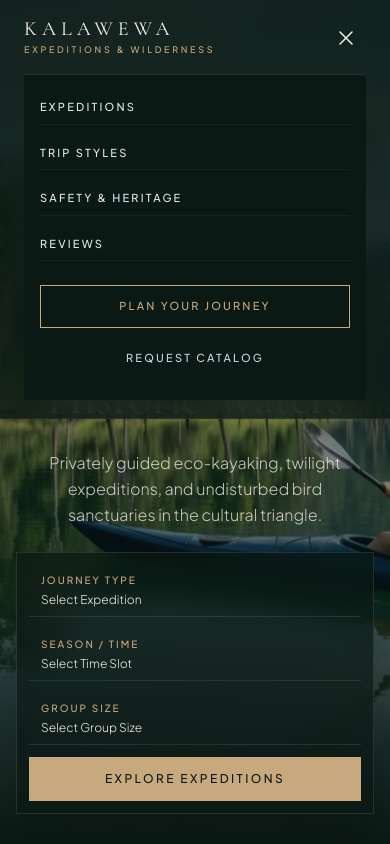
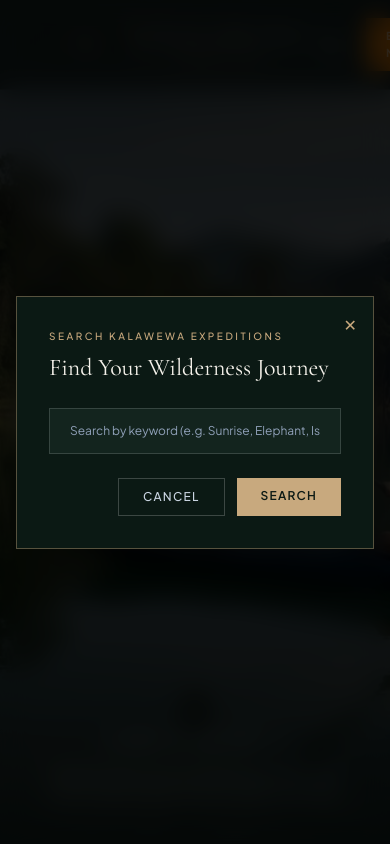
Before and after one commit to KasunLakma/kayaking-kalawewa, a Next.js app: page / in a window 390 px wide. Both pictures are taken after a click on the button "Search Expeditions". Shown: the top 844 px of the page. Built offline with nearby package versions, Linux system fonts and the light colour scheme.

Commit message:
feat: implement responsive Header and time-aware dynamic Hero components

```diff
--- a/components/Header.tsx
+++ b/components/Header.tsx
@@ -3,162 +3,157 @@
 import React, { useState } from 'react';
 
 export default function Header() {
-  const [mobileMenuOpen, setMobileMenuOpen] = useState(false);
-  const [infoModalOpen, setInfoModalOpen] = useState(false);
+  const [menuDrawerOpen, setMenuDrawerOpen] = useState(false);
+  const [searchModalOpen, setSearchModalOpen] = useState(false);
 
   return (
     <>
-      {/* Ultra-clean transparent/blur glass navigation pinned to top */}
-      <header className="fixed top-0 inset-x-0 z-50 bg-[#0B1914]/80 backdrop-blur-md border-b border-white/5 px-6 sm:px-10 lg:px-16 py-4.5 transition-all duration-300">
+      {/* Top Header Pinned to Top */}
+      <header className="fixed top-0 inset-x-0 z-50 bg-[#0B1914]/70 backdrop-blur-md border-b border-white/10 px-6 sm:px-10 lg:px-16 py-4.5 transition-all duration-300">
         <div className="max-w-7xl mx-auto flex items-center justify-between">
 
-          {/* Monogram / Minimalist Serif Logo */}
-          <a href="#" className="flex flex-col group">
-            <span className="font-serif text-xl sm:text-2xl font-light tracking-[0.25em] text-[#F4F1EA] group-hover:text-[#C8A97E] transition-colors leading-none">
+          {/* Left: Rounded Hamburger Menu button ("☰ MENU") */}
+          <button
+            onClick={() => setMenuDrawerOpen(!menuDrawerOpen)}
+            className="px-4 py-2 rounded-full border border-white/30 hover:border-white text-white text-xs font-medium uppercase tracking-[0.2em] transition-all flex items-center gap-2.5 cursor-pointer bg-black/20 backdrop-blur-sm"
+            aria-label="Toggle Menu"
+          >
+            <span className="text-sm">☰</span>
+            <span>MENU</span>
+          </button>
+
+          {/* Center: Minimalist Logo with organic wave icon and clean uppercase serif text */}
+          <a href="#" className="flex flex-col items-center group">
+            <div className="flex items-center gap-2">
+              <svg className="w-5 h-5 text-[#C8A97E] group-hover:scale-110 transition-transform" viewBox="0 0 24 24" fill="none" stroke="currentColor" strokeWidth="1.5">
+                <path strokeLinecap="round" strokeLinejoin="round" d="M2.25 15a4.5 4.5 0 004.5 4.5H18a3.75 3.75 0 001.332-7.257 3 3 0 00-3.758-3.848 5.25 5.25 0 00-10.233 2.33A4.502 4.502 0 002.25 15z" />
+              </svg>
+              <span className="font-serif text-xl sm:text-2xl font-light tracking-[0.3em] text-[#F4F1EA] group-hover:text-[#C8A97E] transition-colors leading-none uppercase">
                 KALAWEWA
               </span>
-            <span className="text-[9px] font-medium tracking-[0.3em] text-[#C8A97E] uppercase mt-1">
-              EXPEDITIONS &amp; WILDERNESS
+            </div>
+            <span className="text-[9px] font-medium tracking-[0.35em] text-[#C8A97E] uppercase mt-1">
+              EXPEDITIONS
             </span>
           </a>
 
-          {/* Desktop Navigation Links */}
-          <nav className="hidden md:flex items-center gap-8 lg:gap-10 text-[11px] font-medium uppercase tracking-[0.2em] text-slate-200">
-            <a href="#featured-trips" className="hover:text-[#C8A97E] transition-colors py-1">
-              Expeditions
-            </a>
-            <a href="#why-kalawewa" className="hover:text-[#C8A97E] transition-colors py-1">
-              Trip Styles
-            </a>
-            <a href="#safety" className="hover:text-[#C8A97E] transition-colors py-1">
-              Safety &amp; Heritage
-            </a>
-            <a href="#testimonials" className="hover:text-[#C8A97E] transition-colors py-1">
-              Reviews
-            </a>
-          </nav>
+          {/* Right: Minimal Search icon + solid luxury amber button */}
+          <div className="flex items-center gap-4 sm:gap-5">
+            <button
+              onClick={() => setSearchModalOpen(true)}
+              className="p-2 text-white/80 hover:text-[#C8A97E] transition-colors cursor-pointer"
+              aria-label="Search Expeditions"
+              title="Search Expeditions"
+            >
+              <svg className="w-5 h-5" fill="none" stroke="currentColor" viewBox="0 0 24 24">
+                <path strokeLinecap="round" strokeLinejoin="round" strokeWidth="1.8" d="M21 21l-6-6m2-5a7 7 0 11-14 0 7 7 0 0114 0z" />
+              </svg>
+            </button>
 
-          {/* Right Action CTA */}
-          <div className="hidden md:flex items-center gap-5">
-            <button
-              onClick={() => setInfoModalOpen(true)}
-              className="text-[11px] font-medium text-slate-300 hover:text-[#C8A97E] uppercase tracking-[0.2em] transition-colors cursor-pointer"
-              title="Request Private Catalog"
-            >
-              Catalog
-            </button>
             <a
               href="#featured-trips"
-              className="px-5 py-2.5 rounded-none border border-[#C8A97E]/50 hover:border-[#C8A97E] text-[#F4F1EA] hover:text-[#C8A97E] text-[11px] font-medium uppercase tracking-[0.2em] transition-all duration-300 bg-transparent hover:bg-[#C8A97E]/10"
+              className="px-5 sm:px-6 py-2.5 bg-[#D97706] hover:bg-[#B45309] text-white text-[11px] font-bold uppercase tracking-[0.2em] transition-all duration-300 shadow-md cursor-pointer rounded-none"
             >
-              PLAN YOUR JOURNEY
+              ENQUIRE NOW
             </a>
           </div>
+        </div>
+      </header>
 
-          {/* Mobile Hamburger Button */}
+      {/* Fullscreen Overlay Menu Drawer */}
+      {menuDrawerOpen && (
+        <div className="fixed inset-0 z-50 bg-[#0B1914]/95 backdrop-blur-2xl flex flex-col justify-between p-8 sm:p-16 text-[#F4F1EA]">
+          <div className="flex items-center justify-between max-w-7xl mx-auto w-full">
+            <div className="text-xs font-mono text-[#C8A97E] tracking-widest">
+              8.0264° N, 80.5284° E • KALWEWA
+            </div>
             <button
-            onClick={() => setMobileMenuOpen(!mobileMenuOpen)}
-            className="md:hidden p-2 text-[#F4F1EA] hover:text-[#C8A97E] transition-colors focus:outline-none"
-            aria-label="Toggle Menu"
+              onClick={() => setMenuDrawerOpen(false)}
+              className="px-4 py-2 rounded-full border border-white/30 text-xs font-medium uppercase tracking-[0.2em] hover:border-[#C8A97E] text-[#C8A97E] transition-colors"
             >
-            <svg className="w-6 h-6" fill="none" stroke="currentColor" viewBox="0 0 24 24">
-              {mobileMenuOpen ? (
-                <path strokeLinecap="round" strokeLinejoin="round" strokeWidth="1.5" d="M6 18L18 6M6 6l12 12" />
-              ) : (
-                <path strokeLinecap="round" strokeLinejoin="round" strokeWidth="1.5" d="M4 6h16M4 12h16M4 18h16" />
-              )}
-            </svg>
+              CLOSE ✕
             </button>
           </div>
 
-        {/* Mobile Dropdown Menu */}
-        {mobileMenuOpen && (
-          <div className="md:hidden mt-4 pt-4 pb-6 border-t border-white/10 bg-[#0B1914] px-4 space-y-4">
-            <nav className="flex flex-col space-y-3 text-[11px] font-medium uppercase tracking-[0.2em] text-slate-200">
+          <div className="max-w-7xl mx-auto w-full my-auto py-12">
+            <nav className="flex flex-col space-y-6 sm:space-y-8 text-center sm:text-left">
               <a
                 href="#featured-trips"
-                onClick={() => setMobileMenuOpen(false)}
-                className="hover:text-[#C8A97E] py-2 border-b border-white/5"
+                onClick={() => setMenuDrawerOpen(false)}
+                className="font-serif text-4xl sm:text-6xl text-[#F4F1EA] hover:text-[#C8A97E] transition-colors tracking-wide"
               >
-                Expeditions
+                01. Signature Expeditions
               </a>
               <a
                 href="#why-kalawewa"
-                onClick={() => setMobileMenuOpen(false)}
-                className="hover:text-[#C8A97E] py-2 border-b border-white/5"
+                onClick={() => setMenuDrawerOpen(false)}
+                className="font-serif text-4xl sm:text-6xl text-[#F4F1EA] hover:text-[#C8A97E] transition-colors tracking-wide"
               >
-                Trip Styles
+                02. Heritage &amp; Wildlife
               </a>
               <a
                 href="#safety"
-                onClick={() => setMobileMenuOpen(false)}
-                className="hover:text-[#C8A97E] py-2 border-b border-white/5"
+                onClick={() => setMenuDrawerOpen(false)}
+                className="font-serif text-4xl sm:text-6xl text-[#F4F1EA] hover:text-[#C8A97E] transition-colors tracking-wide"
               >
-                Safety &amp; Heritage
+                03. Safety &amp; Eco Charter
               </a>
               <a
                 href="#testimonials"
-                onClick={() => setMobileMenuOpen(false)}
-                className="hover:text-[#C8A97E] py-2 border-b border-white/5"
+                onClick={() => setMenuDrawerOpen(false)}
+                className="font-serif text-4xl sm:text-6xl text-[#F4F1EA] hover:text-[#C8A97E] transition-colors tracking-wide"
               >
-                Reviews
+                04. Guest Reviews
               </a>
             </nav>
-            <div className="pt-2 flex flex-col gap-3">
-              <a
-                href="#featured-trips"
-                onClick={() => setMobileMenuOpen(false)}
-                className="w-full text-center py-3 border border-[#C8A97E] text-[#C8A97E] text-[11px] font-medium uppercase tracking-[0.2em]"
-              >
-                PLAN YOUR JOURNEY
-              </a>
-              <button
-                onClick={() => {
-                  setMobileMenuOpen(false);
-                  setInfoModalOpen(true);
-                }}
-                className="w-full text-center py-2.5 text-[11px] font-medium uppercase tracking-[0.2em] text-slate-300 hover:text-[#C8A97E]"
-              >
-                Request Catalog
-              </button>
+          </div>
+
+          <div className="max-w-7xl mx-auto w-full flex flex-col sm:flex-row items-center justify-between text-xs text-slate-400 font-light border-t border-white/10 pt-6">
+            <span>© Kayaking Kalawewa Luxury Eco-Resort &amp; Expeditions</span>
+            <div className="flex items-center gap-6 mt-4 sm:mt-0">
+              <span className="text-[#C8A97E]">WhatsApp: +94 77 123 4567</span>
+              <span>expeditions@kalawewakayak.lk</span>
+            </div>
           </div>
         </div>
       )}
-      </header>
 
-      {/* Quick Info Modal */}
-      {infoModalOpen && (
+      {/* Quick Search Modal */}
+      {searchModalOpen && (
         <div className="fixed inset-0 z-50 flex items-center justify-center p-4 bg-black/80 backdrop-blur-md">
-          <div className="bg-[#0B1914] border border-[#C8A97E]/40 p-6 sm:p-10 max-w-md w-full shadow-2xl relative text-[#F4F1EA]">
+          <div className="bg-[#0B1914] border border-[#C8A97E]/40 p-8 max-w-lg w-full shadow-2xl relative text-[#F4F1EA]">
             <button
-              onClick={() => setInfoModalOpen(false)}
+              onClick={() => setSearchModalOpen(false)}
               className="absolute top-4 right-4 text-[#C8A97E] hover:text-white transition-colors"
             >
               ✕
             </button>
             <div className="text-[10px] font-medium uppercase tracking-[0.25em] text-[#C8A97E] mb-2">
-              KALAWEWA LUXURY CATALOG
+              SEARCH KALAWEWA EXPEDITIONS
             </div>
-            <h3 className="text-2xl font-normal text-[#F4F1EA] mb-4 font-serif">Request Trip Details &amp; Itinerary</h3>
-            <p className="text-xs text-[#F4F1EA]/80 leading-relaxed mb-6 font-light">
-              Have questions regarding seasonal elephant gatherings, water level forecasts, or private charter bookings? Speak directly with our lead naturalist in Kalawewa.
-            </p>
-            <div className="space-y-3 text-xs text-slate-200 mb-6">
-              <div className="p-3.5 bg-[#13241E] border border-[#C8A97E]/20 flex items-center justify-between">
-                <span>Phone / WhatsApp:</span>
-                <span className="font-semibold text-[#C8A97E]">+94 77 123 4567</span>
-              </div>
-              <div className="p-3.5 bg-[#13241E] border border-[#C8A97E]/20 flex items-center justify-between">
-                <span>Email Support:</span>
-                <span className="font-semibold text-[#C8A97E]">expeditions@kalawewakayak.lk</span>
+            <h3 className="text-2xl font-normal text-[#F4F1EA] mb-6 font-serif">Find Your Wilderness Journey</h3>
+            <div className="space-y-4">
+              <input
+                type="text"
+                placeholder="Search by keyword (e.g. Sunrise, Elephant, Island)..."
+                className="w-full px-5 py-3.5 bg-[#13241E] border border-white/15 text-xs text-[#F4F1EA] placeholder-slate-400 focus:outline-none focus:border-[#C8A97E]"
+              />
+              <div className="pt-2 flex justify-end gap-3">
+                <button
+                  onClick={() => setSearchModalOpen(false)}
+                  className="px-6 py-2.5 border border-white/20 text-xs font-medium uppercase tracking-widest text-slate-300 hover:text-white"
+                >
+                  Cancel
+                </button>
+                <a
+                  href="#featured-trips"
+                  onClick={() => setSearchModalOpen(false)}
+                  className="px-6 py-2.5 bg-[#C8A97E] text-[#0B1914] text-xs font-semibold uppercase tracking-widest hover:bg-[#b5966c]"
+                >
+                  Search
+                </a>
               </div>
             </div>
-            <button
-              onClick={() => setInfoModalOpen(false)}
-              className="w-full py-3 bg-[#C8A97E] text-[#0B1914] font-medium text-xs uppercase tracking-[0.2em] hover:bg-[#b5966c] transition-colors"
-            >
-              Close Window
-            </button>
           </div>
         </div>
       )}
--- a/components/Hero.tsx
+++ b/components/Hero.tsx
@@ -3,10 +3,8 @@
 import React, { useState, useEffect } from 'react';
 
 export default function Hero() {
+  const [isPlaying, setIsPlaying] = useState<boolean>(true);
   const [isNightMode, setIsNightMode] = useState<boolean>(false);
-  const [selectedStyle, setSelectedStyle] = useState<string>('');
-  const [selectedTime, setSelectedTime] = useState<string>('');
-  const [selectedGuests, setSelectedGuests] = useState<string>('');
   const [imgSrc, setImgSrc] = useState<string>('/images/hero-day.jpg');
 
   // Auto-detect local time on client side (6 AM - 6 PM = Day, 6 PM - 6 AM = Night)
@@ -25,17 +23,10 @@
     }
   }, [isNightMode]);
 
-  const handleSearch = (e: React.FormEvent) => {
-    e.preventDefault();
-    const tripsSection = document.getElementById('featured-trips');
-    if (tripsSection) {
-      tripsSection.scrollIntoView({ behavior: 'smooth' });
-    }
-  };
+  return (
+    <section className="relative w-full h-screen min-h-[700px] flex flex-col justify-between overflow-hidden bg-[#0B1914] text-white">
 
-  return (
-    <section className="relative w-full h-screen min-h-[720px] pt-28 pb-6 flex flex-col justify-between overflow-hidden bg-[#0B1914] text-[#F4F1EA]">
-      {/* Full-bleed 100vh height background with slow zoom transition */}
+      {/* Fullscreen 100vh Edge-to-Edge Cinematic Background */}
       <div className="absolute inset-0 z-0 overflow-hidden">
         <img
           src={imgSrc}
@@ -47,117 +38,80 @@
             );
           }}
           alt="Kalawewa Ancient Lake Kayaking Expedition"
-          className="w-full h-full object-cover object-center animate-slow-zoom transition-all duration-1000"
+          className={`w-full h-full object-cover object-center transition-all duration-1000 ${
+            isPlaying ? 'animate-slow-zoom' : 'scale-105'
+          }`}
         />
 
-        {/* Dark Vignette Gradient Overlays */}
+        {/* Soft Vignette Overlay */}
         <div
           className={`absolute inset-0 transition-colors duration-1000 ${
             isNightMode
-              ? 'bg-gradient-to-b from-[#0B1914]/85 via-[#0B1914]/60 to-[#0B1914]'
-              : 'bg-gradient-to-b from-[#0B1914]/75 via-[#0B1914]/40 to-[#0B1914]'
+              ? 'bg-gradient-to-b from-[#0B1914]/85 via-black/40 to-[#0B1914]/90'
+              : 'bg-gradient-to-b from-[#0B1914]/70 via-black/30 to-[#0B1914]/85'
           }`}
         />
       </div>
 
-      {/* Top Utility Bar: Dusk/Day Toggle */}
-      <div className="relative z-10 max-w-7xl mx-auto w-full px-6 pt-2 flex justify-end">
-        <button
-          onClick={() => setIsNightMode(!isNightMode)}
-          className="inline-flex items-center gap-2 px-4 py-1.5 border border-[#C8A97E]/30 bg-[#0B1914]/60 backdrop-blur-md text-[10px] font-medium uppercase tracking-[0.2em] text-[#C8A97E] hover:bg-[#C8A97E] hover:text-[#0B1914] transition-all duration-300 cursor-pointer"
-          title="Toggle Day/Twilight Atmosphere"
-        >
-          <span>{isNightMode ? '🌙 Twilight View' : '☀️ Daylight View'}</span>
-        </button>
+      {/* Top Spacer for Header */}
+      <div className="relative z-10 pt-24" />
+
+      {/* Central Immersive Title Hierarchy */}
+      <div className="relative z-10 max-w-5xl mx-auto w-full px-6 my-auto text-center flex flex-col items-center justify-center">
+        {/* Overline */}
+        <span className="tracking-[0.35em] text-xs font-semibold text-gray-300 uppercase mb-4 block">
+          WELCOME TO
+        </span>
+
+        {/* Main Title: K A L A W E W A */}
+        <h1 className="font-serif text-5xl sm:text-7xl md:text-8xl lg:text-9xl font-normal tracking-[0.25em] text-white leading-none drop-shadow-lg uppercase">
+          KALAWEWA
+        </h1>
       </div>
 
-      {/* Central Editorial Typography Hierarchy */}
-      <div className="relative z-10 max-w-5xl mx-auto w-full px-6 my-auto text-center flex flex-col items-center py-6">
-        {/* Overline */}
-        <span className="tracking-[0.3em] text-xs font-medium text-[#C8A97E] uppercase mb-4 block">
-          ANCIENT WATERS • SRI LANKA
-        </span>
+      {/* Wilderness Bottom HUD & Controls */}
+      <div className="relative z-20 w-full max-w-7xl mx-auto px-6 sm:px-12 pb-10">
 
-        {/* H1 Headline */}
-        <h1 className="font-serif text-5xl sm:text-6xl md:text-7xl font-normal leading-[1.15] text-[#F4F1EA] max-w-4xl drop-shadow-lg">
-          Untamed Beauty on King Dhatusena&apos;s Historic Waters
-        </h1>
+        {/* Thin Horizontal Separator Line */}
+        <div className="relative w-full flex items-center justify-center mb-6">
+          <div className="w-full h-[1px] bg-white/20" />
 
-        {/* Subtitle */}
-        <p className="text-base sm:text-lg text-[#F4F1EA]/80 font-light max-w-2xl leading-relaxed mt-6">
-          Privately guided eco-kayaking, twilight expeditions, and undisturbed bird sanctuaries in the cultural triangle.
-        </p>
+          {/* Centered Circular Pause/Play Toggle Button with Dynamic Ring */}
+          <button
+            onClick={() => setIsPlaying(!isPlaying)}
+            className="absolute p-3 rounded-full bg-[#0B1914]/80 border border-white/30 text-white hover:border-[#C8A97E] hover:text-[#C8A97E] transition-all cursor-pointer group shadow-2xl flex items-center justify-center"
+            title={isPlaying ? 'Pause Background Animation' : 'Play Background Animation'}
+            aria-label="Toggle Animation"
+          >
+            {/* Spinning Circular Progress Ring */}
+            {isPlaying && (
+              <svg className="absolute w-10 h-10 animate-spin text-[#C8A97E]/60 pointer-events-none" viewBox="0 0 40 40">
+                <circle cx="20" cy="20" r="18" fill="none" stroke="currentColor" strokeWidth="1.5" strokeDasharray="25 75" />
+              </svg>
+            )}
+
+            <span className="text-sm font-medium relative z-10">
+              {isPlaying ? '⏸' : '▶'}
+            </span>
+          </button>
+        </div>
+
+        {/* HUD Bottom Bar: Coordinates (Left) & Editorial Snippet (Right) */}
+        <div className="flex flex-col sm:flex-row items-center justify-between gap-4 text-xs">
+
+          {/* Left Bottom: Geographic Coordinates */}
+          <div className="font-mono tracking-widest text-xs text-gray-300 uppercase">
+            8.0264° N, 80.5284° E
+          </div>
+
+          {/* Right Bottom: Elegant Short Editorial Snippet */}
+          <p className="max-w-xs text-center sm:text-right text-xs text-gray-300 leading-relaxed font-light">
+            Kalawewa takes you on an unhurried journey through ancient waters and the untamed wildlife of Sri Lanka.
+          </p>
+
+        </div>
       </div>
 
-      {/* Wilderness-style Minimalist Trip Finder at bottom */}
-      <div className="relative z-20 w-full max-w-5xl mx-auto px-4 sm:px-6 mb-4 sm:mb-8">
-        <form
-          onSubmit={handleSearch}
-          className="bg-[#0B1914]/70 backdrop-blur-md border border-white/10 p-3 sm:p-4 shadow-2xl grid grid-cols-1 sm:grid-cols-2 lg:grid-cols-4 gap-3 items-center"
-        >
-          {/* Field 1: Journey Type */}
-          <div className="px-3 py-2 flex flex-col gap-1 border-b sm:border-b-0 sm:border-r border-white/10">
-            <label className="text-[10px] font-medium uppercase tracking-[0.2em] text-[#C8A97E]">
-              Journey Type
-            </label>
-            <select
-              value={selectedStyle}
-              onChange={(e) => setSelectedStyle(e.target.value)}
-              className="w-full bg-transparent text-xs font-light text-[#F4F1EA] focus:outline-none cursor-pointer appearance-none pr-4"
-            >
-              <option value="" className="bg-[#0B1914] text-[#F4F1EA]">Select Expedition</option>
-              <option value="sunrise" className="bg-[#0B1914] text-[#F4F1EA]">Sunrise Mist Paddle</option>
-              <option value="island" className="bg-[#0B1914] text-[#F4F1EA]">Classic Island Tour</option>
-              <option value="sunset" className="bg-[#0B1914] text-[#F4F1EA]">Sunset Romance &amp; Photo</option>
-              <option value="camping" className="bg-[#0B1914] text-[#F4F1EA]">Full-Day Wilderness</option>
-            </select>
-          </div>
-
-          {/* Field 2: Season / Time */}
-          <div className="px-3 py-2 flex flex-col gap-1 border-b sm:border-b-0 lg:border-r border-white/10">
-            <label className="text-[10px] font-medium uppercase tracking-[0.2em] text-[#C8A97E]">
-              Season / Time
-            </label>
-            <select
-              value={selectedTime}
-              onChange={(e) => setSelectedTime(e.target.value)}
-              className="w-full bg-transparent text-xs font-light text-[#F4F1EA] focus:outline-none cursor-pointer appearance-none pr-4"
-            >
-              <option value="" className="bg-[#0B1914] text-[#F4F1EA]">Select Time Slot</option>
-              <option value="morning" className="bg-[#0B1914] text-[#F4F1EA]">Dawn Golden Hour (6:00 AM)</option>
-              <option value="afternoon" className="bg-[#0B1914] text-[#F4F1EA]">Afternoon Safari (2:00 PM)</option>
-              <option value="night" className="bg-[#0B1914] text-[#F4F1EA]">Starlight Twilight (6:00 PM)</option>
-            </select>
-          </div>
-
-          {/* Field 3: Group Size */}
-          <div className="px-3 py-2 flex flex-col gap-1 border-b sm:border-b-0 sm:border-r lg:border-r border-white/10">
-            <label className="text-[10px] font-medium uppercase tracking-[0.2em] text-[#C8A97E]">
-              Group Size
-            </label>
-            <select
-              value={selectedGuests}
-              onChange={(e) => setSelectedGuests(e.target.value)}
-              className="w-full bg-transparent text-xs font-light text-[#F4F1EA] focus:outline-none cursor-pointer appearance-none pr-4"
-            >
-              <option value="" className="bg-[#0B1914] text-[#F4F1EA]">Select Group Size</option>
-              <option value="1-2" className="bg-[#0B1914] text-[#F4F1EA]">1 - 2 Guests (Private Tandem)</option>
-              <option value="3-5" className="bg-[#0B1914] text-[#F4F1EA]">3 - 5 Guests (Small Party)</option>
-              <option value="6+" className="bg-[#0B1914] text-[#F4F1EA]">6+ Guests (Private Charter)</option>
-            </select>
-          </div>
-
-          {/* Field 4: Action Button */}
-          <div>
-            <button
-              type="submit"
-              className="w-full py-3.5 px-6 bg-[#C8A97E] hover:bg-[#b5966c] text-[#0B1914] text-xs font-medium uppercase tracking-[0.2em] transition-all duration-300 cursor-pointer text-center"
-            >
-              EXPLORE EXPEDITIONS
-            </button>
-          </div>
-        </form>
-      </div>
     </section>
   );
 }
```
Lines whose indentation alone changed are shown as unchanged.
